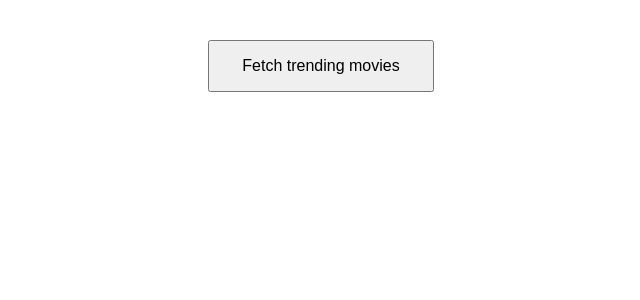
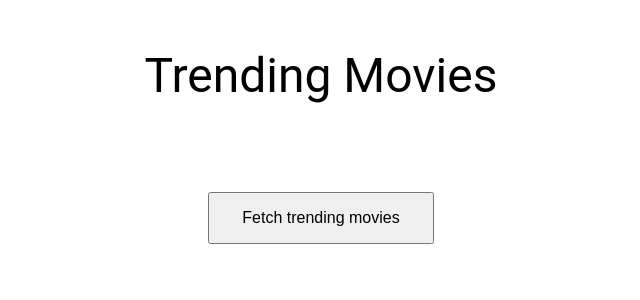
Before and after one commit to edvinpontuslarsson/movie-streaming, a React (Create React App) app in the folder client/: page / in a window 1280 px wide. Shown: the top 300 px of the page, without its empty margins (319-959 px from the left). Built offline with nearby package versions, Linux system fonts and the light colour scheme; no server answers.

Commit message:
styling header

```diff
--- a/client/src/App.css
+++ b/client/src/App.css
@@ -18,7 +18,6 @@
 }
 
 .movie-section {
-  margin-top: 60px;
   display: flex;
   flex-direction: row;
   justify-content: space-between;
--- a/client/src/App.tsx
+++ b/client/src/App.tsx
@@ -4,6 +4,7 @@ import { useState } from 'react';
 import { IImgConfig, ITrendingMovieItem } from './interfaces/apiData';
 import MovieList from './components/MovieList';
 import { chunkArray } from './utils/utils';
+import { Typography } from '@mui/material';
 
 function App() {
   const [imgConfig, setImgConfig] = useState<null | IImgConfig>(null);
@@ -13,6 +14,9 @@ function App() {
 
   return (
     <div className="App">
+      <Typography variant="h3" style={{ textAlign: 'center', margin: '3rem' }}>
+        Trending Movies
+      </Typography>
       {imgConfig && (
         <MovieList
           movieListChunks={chunkArray(5, trendingMovieItems)}
```
